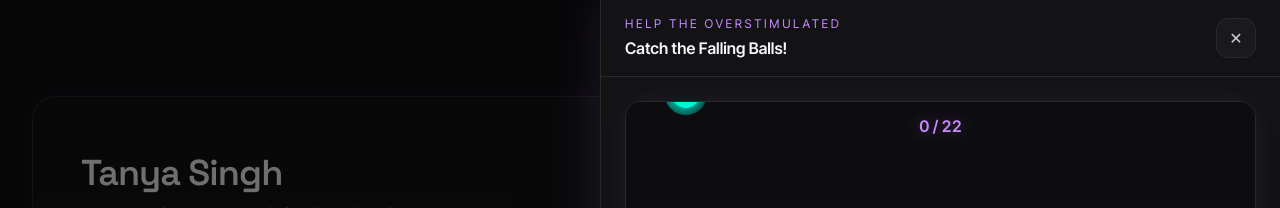
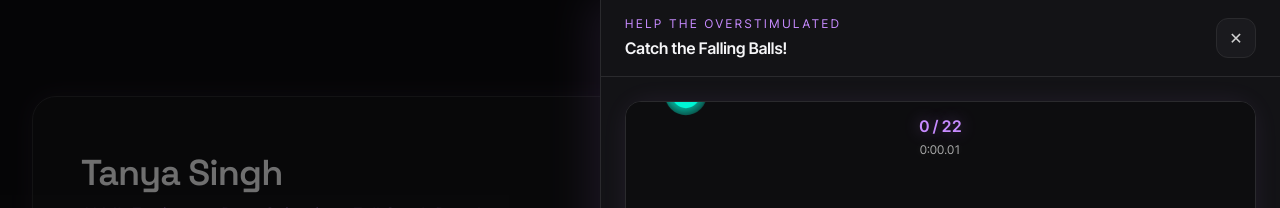
Before and after one commit to tanyasinghp/tanya-portfolio, a Next.js app: page / in a window 1280 px wide. Both pictures are taken after a click on the button "PLAY GAME". Shown: the top 208 px of the page. Built offline with nearby package versions, Linux system fonts and the light colour scheme.

Commit message:
Fixing the game stopwatch and copyright of page

```diff
--- a/components/GameIntro.tsx
+++ b/components/GameIntro.tsx
@@ -48,6 +48,23 @@ export default function GameIntro({ onGameComplete }: GameIntroProps) {
   const [completed, setCompleted] = useState(false);
   const [shake, setShake] = useState(false);
 
+  const [time, setTime] = useState(0);
+  const [finalTime, setFinalTime] = useState("0:00.00");
+  const timerRef = useRef<number | null>(null);
+  const startTimeRef = useRef(0);
+  const [timerStarted, setTimerStarted] = useState(false);
+
+  //// INSERT THIS BLOCK — formatted stopwatch text
+  const formattedTime = useMemo(() => {
+    const t = time;
+    const mins = Math.floor(t / 60000);
+    const secs = Math.floor((t % 60000) / 1000);
+    const ms = Math.floor((t % 1000) / 10);
+    return `${mins}:${secs.toString().padStart(2, "0")}.${ms
+      .toString()
+      .padStart(2, "0")}`;
+  }, [time]);
+
   const palette = useMemo(
     () => ["#C78BFF", "#4cc9f0", "#00f5d4", "#f72585", "#b5179e", "#7209b7"],
     []
@@ -68,10 +85,19 @@ export default function GameIntro({ onGameComplete }: GameIntroProps) {
     lastTime: 0,
   });
 
+  //// INSERT THIS BLOCK — stopwatch animation loop
+  const updateTime = (now: number) => {
+    setTime(now - startTimeRef.current);
+    timerRef.current = requestAnimationFrame(updateTime);
+  };
+
   const stop = () => {
     gameRef.current.running = false;
     if (rafRef.current != null) cancelAnimationFrame(rafRef.current);
     rafRef.current = null;
+
+    /// ADD stopwatch stop
+    if (timerRef.current != null) cancelAnimationFrame(timerRef.current);
   };
 
   const start = () => {
@@ -80,6 +106,10 @@ export default function GameIntro({ onGameComplete }: GameIntroProps) {
     g.running = true;
     g.lastTime = performance.now();
     rafRef.current = requestAnimationFrame(loop);
+
+    /// ADD stopwatch start
+    startTimeRef.current = performance.now();
+    timerRef.current = requestAnimationFrame(updateTime);
   };
 
   const reset = () => {
@@ -89,7 +119,12 @@ export default function GameIntro({ onGameComplete }: GameIntroProps) {
     g.spawnAcc = 0;
     scoreRef.current = 0;
     setScore(0);
+
     setCompleted(false);
+    setTimerStarted(false);  // ⭐ reset
+    timerRef.current = null; // ⭐ allow new start
+    setTime(0);              // ⭐ reset displayed time
+    setFinalTime("0:00.00"); // ⭐
     start();
   };
 
@@ -114,6 +149,12 @@ export default function GameIntro({ onGameComplete }: GameIntroProps) {
     const ctx = canvas?.getContext("2d");
     const g = gameRef.current;
     if (!canvas || !ctx || !g.running) return;
+
+    if (!timerStarted) {
+      startTimeRef.current = now;
+      timerRef.current = requestAnimationFrame(updateTime);
+      setTimerStarted(true);
+    }
 
     const dt = Math.min((now - g.lastTime) / 1000, 0.05);
     g.lastTime = now;
@@ -140,6 +181,11 @@ export default function GameIntro({ onGameComplete }: GameIntroProps) {
       });
     }
 
+    // if (g.balls.length === 1 && timerRef.current === null) {
+    //   startTimeRef.current = now;
+    //   timerRef.current = requestAnimationFrame(updateTime);
+    // }
+
     // Increase speed over time
     g.baseSpeed += dt * 0.12;
 
@@ -151,6 +197,11 @@ export default function GameIntro({ onGameComplete }: GameIntroProps) {
     for (let i = 0; i < g.balls.length; i++) {
       const ball = g.balls[i];
       ball.y += ball.vy * (dt * 60);
+      if (!timerStarted && timerRef.current === null && ball.y > -BALL_RADIUS + 5) {
+        startTimeRef.current = now;
+        timerRef.current = requestAnimationFrame(updateTime);
+        setTimerStarted(true);
+      }
 
       if (circleRectCollision(ball.x, ball.y, ball.r, bx, by, BASKET_WIDTH, BASKET_HEIGHT)) {
         toRemove.push(i);
@@ -169,6 +220,7 @@ export default function GameIntro({ onGameComplete }: GameIntroProps) {
       setScore(newScore);
 
       if (newScore >= TARGET_SCORE) {
+        setFinalTime(formattedTime);        // ⭐ capture final stopwatch time
         setCompleted(true);
         stop();
         onGameComplete?.();
@@ -305,11 +357,19 @@ export default function GameIntro({ onGameComplete }: GameIntroProps) {
       ref={wrapperRef}
       className="relative w-full h-full bg-[#0D0D0F] overflow-hidden rounded-2xl border border-[#2A2A2D]"
     >
-      <div
-        className="absolute top-3 left-1/2 -translate-x-1/2 z-10 text-sm sm:text-base font-semibold text-[#C78BFF] tabular-nums"
-        style={{ textShadow: "0 0 16px rgba(199,139,255,0.45)" }}
-      >
-        {score} / {TARGET_SCORE}
+      <div className="absolute top-3 left-1/2 -translate-x-1/2 z-10 text-center">
+        <div
+          className="text-sm sm:text-base font-semibold text-[#C78BFF] tabular-nums"
+          style={{ textShadow: "0 0 16px rgba(199,139,255,0.45)" }}
+        >
+          {score} / {TARGET_SCORE}
+        </div>
+        <div
+          className="text-[10px] sm:text-xs text-[#CFCFCF]/80 mt-1 tabular-nums"
+          style={{ textShadow: "0 0 8px rgba(255,255,255,0.15)" }}
+        >
+          {formattedTime}
+        </div>
       </div>
 
       <canvas
@@ -327,6 +387,9 @@ export default function GameIntro({ onGameComplete }: GameIntroProps) {
             <p className="text-[#CFCFCF] text-sm sm:text-base mt-2">
               You caught {TARGET_SCORE} balls. Play again anytime.
             </p>
+            <p className="text-[#C78BFF] text-sm sm:text-base mt-3 font-semibold tabular-nums">
+              Time: {finalTime}
+            </p>
             <button
               type="button"
               onClick={reset}
--- a/components/HomePage.tsx
+++ b/components/HomePage.tsx
@@ -312,6 +312,11 @@ export default function HomePage() {
             </p>
           </SectionCard>
         </section>
+
+        <footer className="w-full text-left py-10 text-xs tracking-[0.18em] text-[#CFCFCF]/60">
+          © Tanya Singh 2026
+        </footer>
+
       </div>
 
       <Navbar />
@@ -418,6 +423,7 @@ export default function HomePage() {
               Move with your mouse (or touch), or use Arrow keys / A-D. Catch 10 balls to complete.
             </p> */}
           </div>
+
         </aside>
       </div>
     </div>
```
